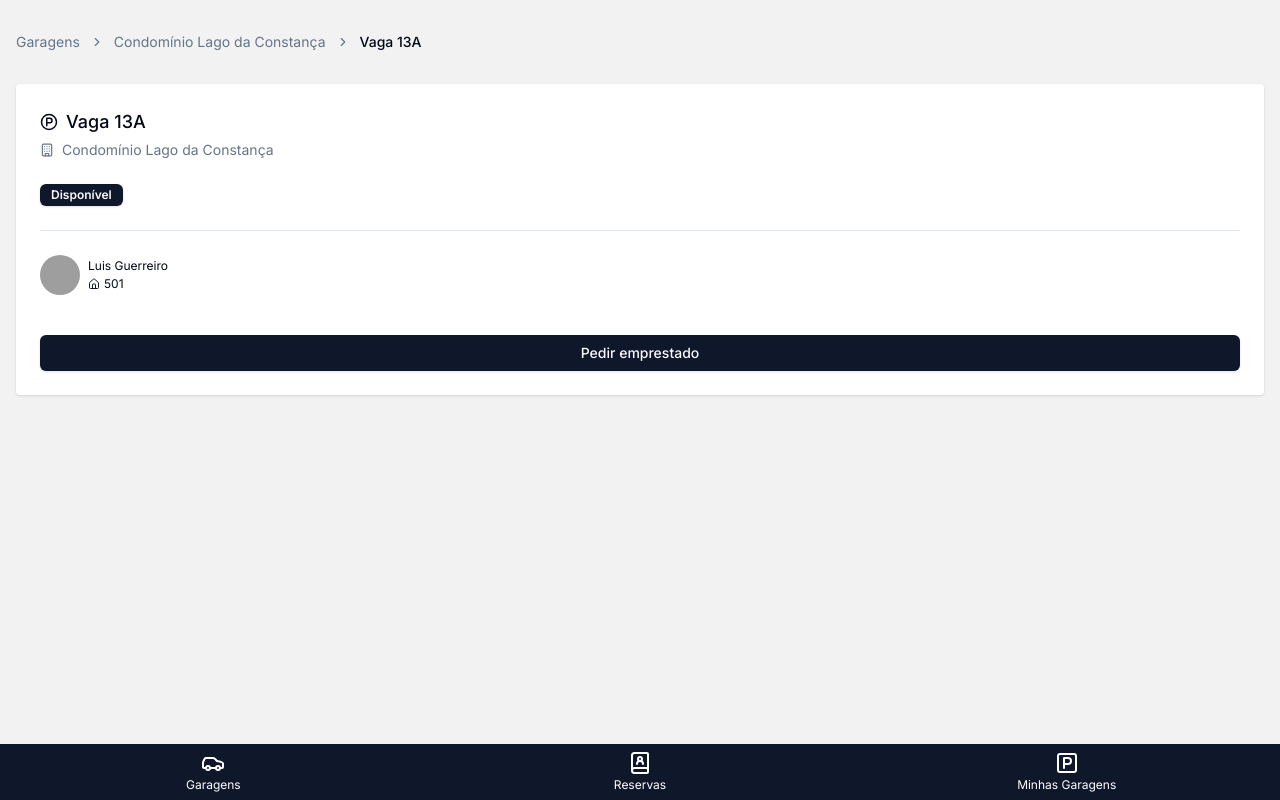
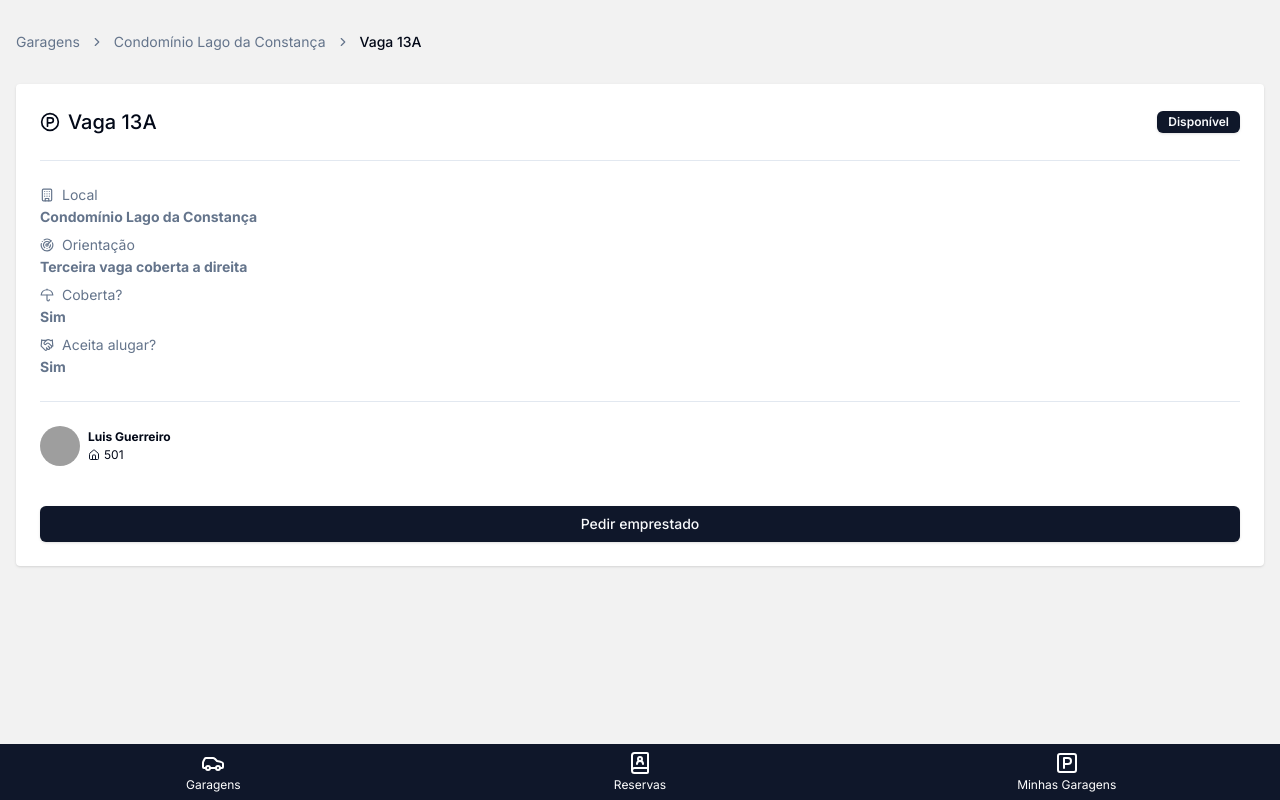
Before and after one commit to devguerreiro/garagee-app, a Next.js app: page /garagens/lago-da-constanca/13A in a window 1280 px wide. Built offline with nearby package versions, Linux system fonts and the light colour scheme; grey boxes are pictures that could not be loaded.

Commit message:
feat: :lipstick: melhora layout dos detalhes da vaga

```diff
--- a/src/app/garagens/[building]/[parkingSpace]/page.tsx
+++ b/src/app/garagens/[building]/[parkingSpace]/page.tsx
@@ -1,4 +1,11 @@
-import { BuildingIcon, HouseIcon, ParkingCircleIcon } from "lucide-react";
+import {
+  BuildingIcon,
+  HandshakeIcon,
+  HouseIcon,
+  ParkingCircleIcon,
+  RadarIcon,
+  UmbrellaIcon,
+} from "lucide-react";
 
 import {
   Breadcrumb,
@@ -27,6 +34,7 @@ export default async function Page({ params }: Readonly<Props>) {
   const getParkingSpace = () => {
     return {
       identifier: "Vaga 13A",
+      guidance: "Terceira vaga coberta a direita",
       available: true,
       building: {
         name: "Condomínio Lago da Constança",
@@ -35,6 +43,8 @@ export default async function Page({ params }: Readonly<Props>) {
         name: "Luis Guerreiro",
         apartment: "501",
       },
+      isRentable: true,
+      isCovered: true,
     };
   };
 
@@ -56,17 +66,54 @@ export default async function Page({ params }: Readonly<Props>) {
         </BreadcrumbList>
       </Breadcrumb>
       <div className="p-6 bg-card shadow rounded text-sm space-y-6">
-        <div className="space-y-1">
-          <div className="flex items-center gap-2 text-lg">
+        <div className="flex justify-between items-center text-xl">
+          <div className="flex items-center gap-2">
             <ParkingCircleIcon className="w-[1em] h-[1em]" />
             <h2 className="font-medium">{_parkingSpace.identifier}</h2>
           </div>
-          <div className="flex items-center gap-2 text-muted-foreground">
-            <BuildingIcon className="w-[1em] h-[1em]" />
-            <span className="block">{_parkingSpace.building.name}</span>
+          <Badge>
+            {_parkingSpace.available ? "Disponível" : "Indisponível"}
+          </Badge>
+        </div>
+        <hr />
+        <div className="text-muted-foreground space-y-2">
+          <div className="space-y-0.5">
+            <div className="flex items-center gap-2">
+              <BuildingIcon className="w-[1em] h-[1em]" />
+              <span className="block">Local</span>
+            </div>
+            <div>
+              <strong>{_parkingSpace.building.name}</strong>
+            </div>
+          </div>
+          <div className="space-y-0.5">
+            <div className="flex items-center gap-2">
+              <RadarIcon className="w-[1em] h-[1em]" />
+              <span className="block">Orientação</span>
+            </div>
+            <div>
+              <strong>{_parkingSpace.guidance}</strong>
+            </div>
+          </div>
+          <div className="space-y-0.5">
+            <div className="flex items-center gap-2">
+              <UmbrellaIcon className="w-[1em] h-[1em]" />
+              <span className="block">Coberta?</span>
+            </div>
+            <div>
+              <strong>{_parkingSpace.isCovered ? "Sim" : "Não"}</strong>
+            </div>
+          </div>
+          <div className="space-y-0.5">
+            <div className="flex items-center gap-2">
+              <HandshakeIcon className="w-[1em] h-[1em]" />
+              <span className="block">Aceita alugar?</span>
+            </div>
+            <div>
+              <strong>{_parkingSpace.isRentable ? "Sim" : "Não"}</strong>
+            </div>
           </div>
         </div>
-        <Badge>{_parkingSpace.available ? "Disponível" : "Indisponível"}</Badge>
         <hr />
         <div className="flex items-center gap-2">
           <Avatar>
@@ -74,7 +121,7 @@ export default async function Page({ params }: Readonly<Props>) {
             <AvatarFallback>CN</AvatarFallback>
           </Avatar>
           <div className="flex flex-col gap-0.5 text-xs">
-            <span>{_parkingSpace.owner.name}</span>
+            <strong>{_parkingSpace.owner.name}</strong>
             <div className="flex items-center gap-1">
               <HouseIcon className="text-primary w-[1em] h-[1em]" />
               <span>{_parkingSpace.owner.apartment}</span>
--- a/src/app/garagens/components/Garage.tsx
+++ b/src/app/garagens/components/Garage.tsx
@@ -18,7 +18,9 @@ export default function Garage() {
             <AvatarFallback>CN</AvatarFallback>
           </Avatar>
           <div className="flex flex-col gap-0.5 text-xs">
-            <span>Luis Guerreiro</span>
+            <strong className="max-w-40 overflow-hidden text-ellipsis text-nowrap">
+              Luis Guerreiro
+            </strong>
             <div className="flex items-center gap-1">
               <HouseIcon className="text-primary w-[1em] h-[1em]" />
               <span>501</span>
@@ -34,7 +36,9 @@ export default function Garage() {
       <div className="text-sm flex justify-between items-center">
         <div className="flex items-center gap-1.5">
           <BuildingIcon className="text-primary w-[1em] h-[1em]" />
-          <span>Lago da constança</span>
+          <span className="max-w-40 overflow-hidden text-ellipsis text-nowrap">
+            Condomínio Lago da constança
+          </span>
         </div>
         <Badge>Disponível</Badge>
       </div>
```
